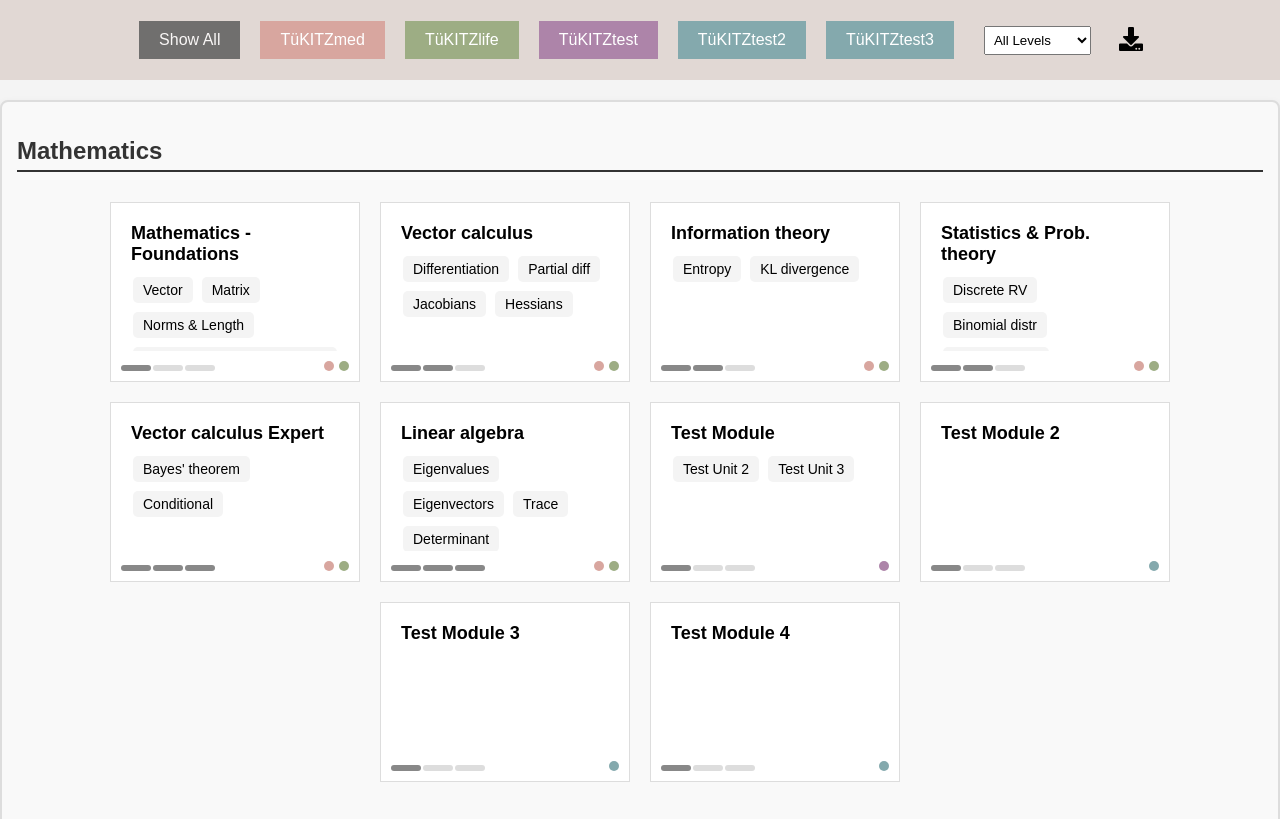
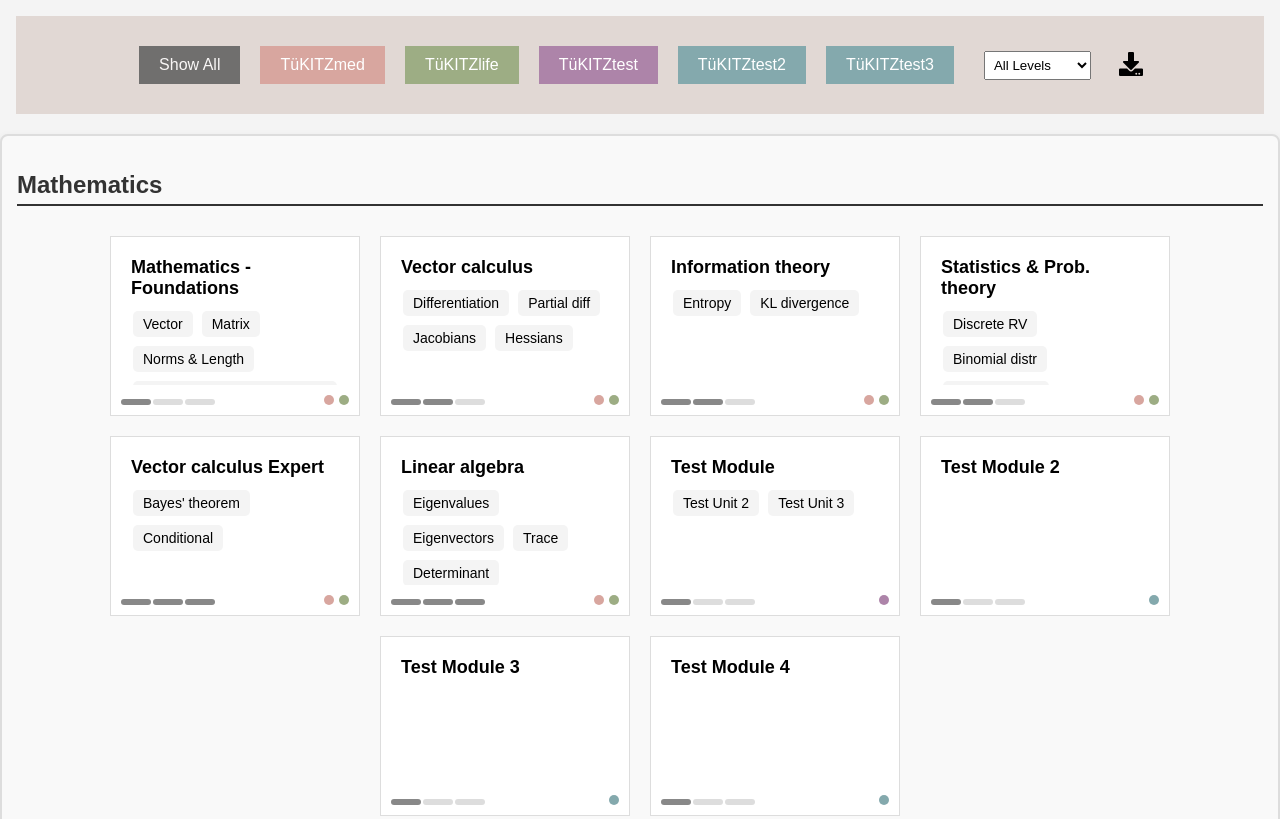
Before and after one commit to Integrative-Transcriptomics/tuekitzmed-module, a plain HTML site: page index.html in a window 1280 px wide. Shown: the top 819 px of the page. Drawn offline with Linux system fonts and the light colour scheme.

Commit message:
Adapts view of multiple buttons

```diff
--- a/styles.css
+++ b/styles.css
@@ -28,12 +28,14 @@ body {
     display: flex;
     justify-content: center;
     align-items: center;
+    flex-wrap: wrap;
     padding: 20px;
+    margin: 1em;
     background-color: rgb(225, 216, 212); /* Header background color */
 }
 
 .study-button {
-    margin: 0 10px;
+    margin: 10px 10px;
     padding: 10px 20px;
     color: white;
     border: none;
```
